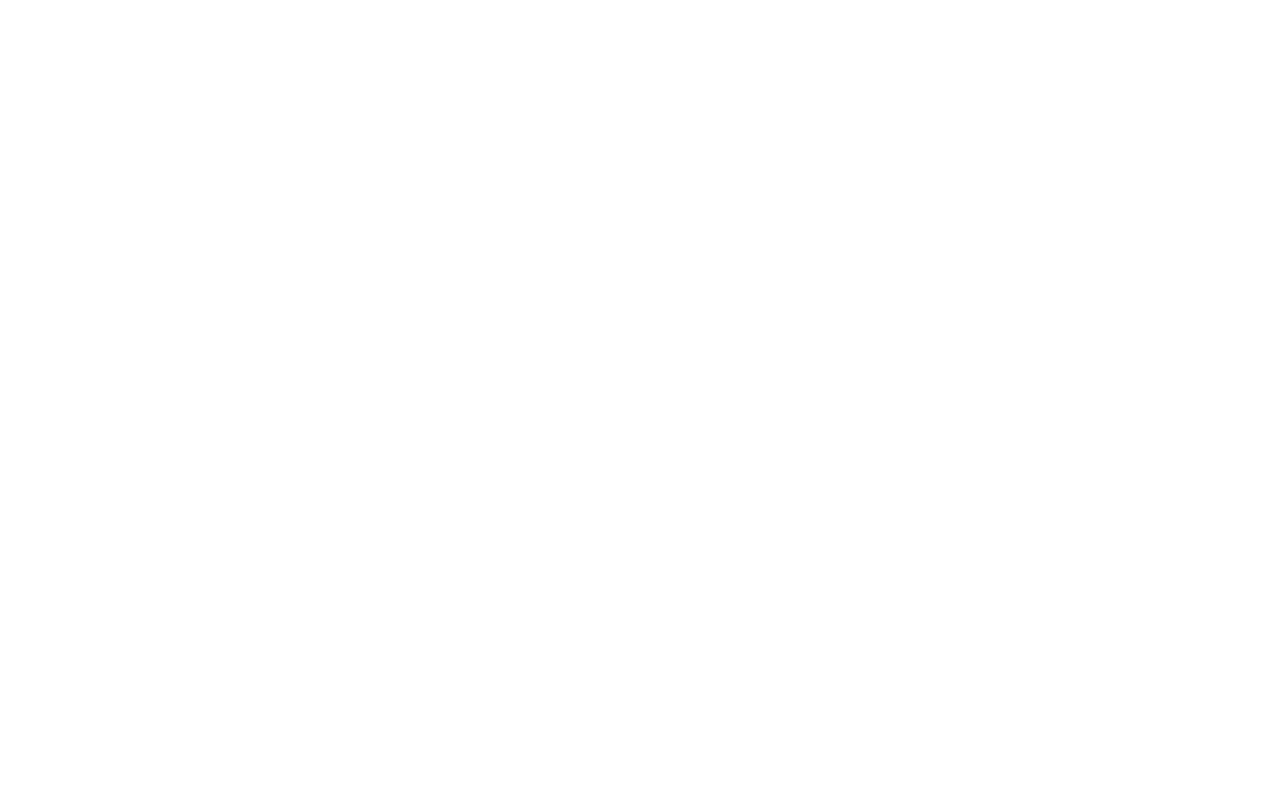
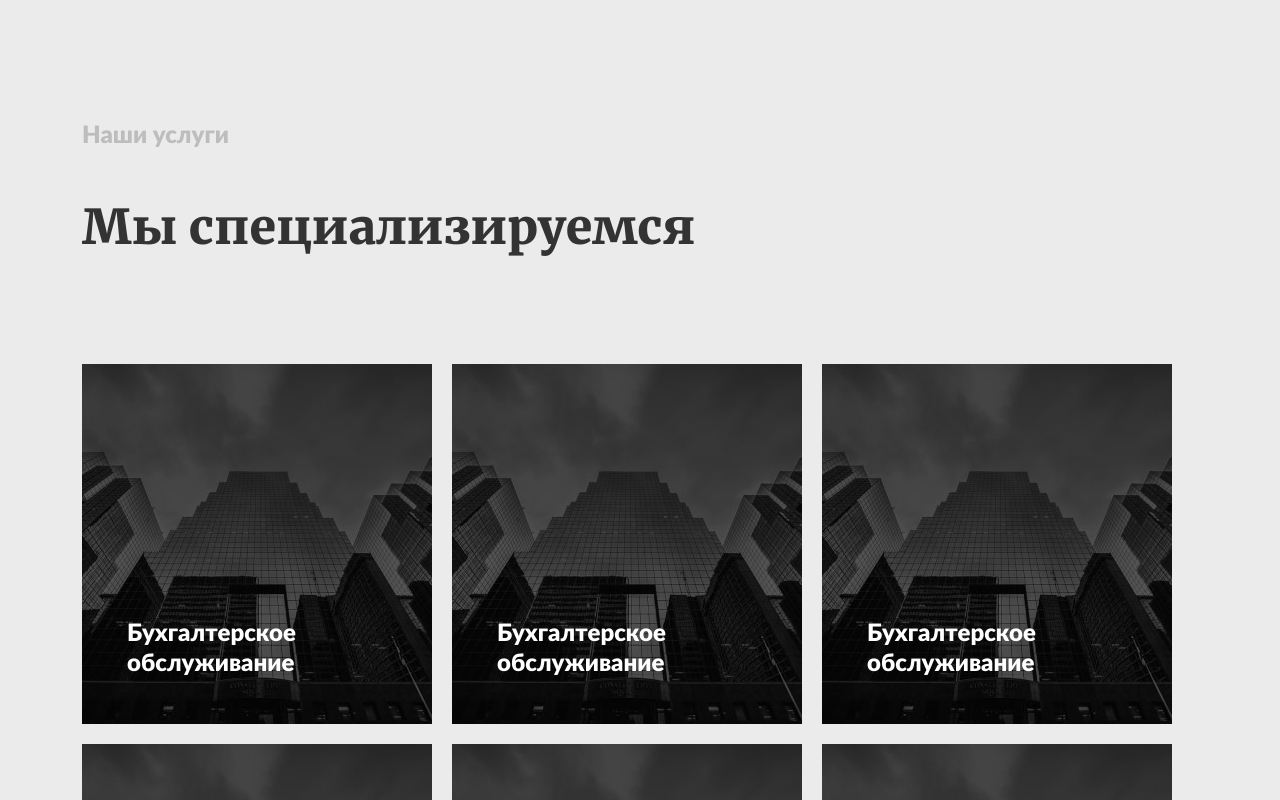
Before and after one commit to efimov-it/buhone-landingpage, a JavaScript app: page / in a window 1280 px wide. Shown: the part 800-1600 px from the top of the page. Before the commit the page ends 800 px from the top, so only its background shows below. Built offline with nearby package versions, Linux system fonts and the light colour scheme; the HTML template or start-up script is replaced by a standard one; a web font is replaced by a local one.

Commit message:
Our service block created.

```diff
--- a/src/App.js
+++ b/src/App.js
@@ -1,11 +1,13 @@
-import './app.scss'
-import Header from './components/header'
-import MainBanner from './components/main-banner'
+import "./app.scss"
+import Header from "./components/header"
+import MainBanner from "./components/main-banner"
+import OurService from "./components/our-service"
 function App() {
   return <>
     <Header />
     <main>
       <MainBanner />
+      <OurService />
     </main>
   </>
 }
--- a/src/app.scss
+++ b/src/app.scss
@@ -4,6 +4,7 @@ $accent : #005FA3;
 $padding-left-right : calc(50vw - 558px);
 
 @import "./components/slider-template/index.scss";
+@import "./components/grey-section/index.scss";
 
 @import "./components/header/index.scss";
 @import "./components/logo/index.scss";
@@ -11,6 +12,8 @@ $padding-left-right : calc(50vw - 558px);
 @import "./components/navigation/index.scss";
 
 @import "./components/main-banner/index.scss";
+
+@import "./components/our-service/index.scss";
 
 @font-face {
     font-family: "LatoRegular";
@@ -64,6 +67,6 @@ h2.head-text {
 h3.head-text {
     font-size: 24px;
     font-family: LatoBlack;
-    color: #dbdbdb;
+    color: #BDBDBD;
     line-height: 33px;
 }
--- /dev/null
+++ b/src/components/grey-section/index.js
@@ -0,0 +1,12 @@
+export default function GreySection ({smallHeader, bigHeader, children, className}) {
+    return (
+        <section
+            className={"grey-section " + (className ? className : "")}
+        >
+            <h3 className="head-text grey-section_small-header">{smallHeader}</h3>
+            <h2 className="head-text grey-section_big-header">{bigHeader}</h2>
+
+            {children}
+        </section>
+    )
+}
--- /dev/null
+++ b/src/components/grey-section/index.scss
@@ -0,0 +1,12 @@
+.grey-section {
+    padding: 140px $padding-left-right 140px;
+    background: #ebebeb;
+
+    &_small-header {
+        margin-bottom: 40px;
+    }
+
+    &_big-header {
+        margin-bottom: 102px;
+    }
+}
--- /dev/null
+++ b/src/components/our-service/index.js
@@ -0,0 +1,56 @@
+import GreySection from "../grey-section"
+
+export default function OurService () {
+    const service = [
+        {
+            name: "Бухгалтерское обслуживание",
+            image: "/img/service/1.jpg"
+        },
+        {
+            name: "Бухгалтерское обслуживание",
+            image: "/img/service/1.jpg"
+        },
+        {
+            name: "Бухгалтерское обслуживание",
+            image: "/img/service/1.jpg"
+        },
+        {
+            name: "Бухгалтерское обслуживание",
+            image: "/img/service/1.jpg"
+        },
+        {
+            name: "Бухгалтерское обслуживание",
+            image: "/img/service/1.jpg"
+        },
+        {
+            name: "Бухгалтерское обслуживание",
+            image: "/img/service/1.jpg"
+        },
+    ]
+
+    return (
+        <GreySection
+            className="our-service"
+            smallHeader="Наши услуги"
+            bigHeader="Мы специализируемся"
+        >
+            <div className="our-service_catalog">
+                {
+                    service.map(({name, image}, key) =>
+                        <article
+                            className="our-service_catalog-item"
+                            key={key}
+                        >
+                            <img
+                                src={image}
+                                className="our-service_catalog-image"
+                            />
+                            <div className="our-service_catalog-fade" />
+                            <h2 className="our-service_catalog-text">{name}</h2>
+                        </article>
+                    )
+                }
+            </div>
+        </GreySection>
+    )
+}
--- /dev/null
+++ b/src/components/our-service/index.scss
@@ -0,0 +1,58 @@
+.our-service {
+
+
+    &_catalog {
+        display: flex;
+        align-items: center;
+        flex-wrap: wrap;
+
+        &-item {
+            min-width: 350px;
+            max-width: 350px;
+            min-height: 360px;
+            max-height: 360px;
+            position: relative;
+            margin-bottom: 20px;
+
+            &:not(:nth-child(3n)) {
+                margin-right: 20px;
+            }
+        }
+
+        &-image {
+            width: 100%;
+            height: 100%;
+            object-fit: cover;
+            filter: grayscale(1);
+        }
+
+        &-fade {
+            position: absolute;
+            top: 0px;
+            left: 0px;
+            width: 100%;
+            height: 100%;
+            opacity: 0;
+            background: rgba(#2da7ff, .45);
+            transition: opacity .3s ease-in-out;
+            z-index: 1;
+
+        }
+
+        &-item:hover > &-fade {
+            opacity: 1;
+        }
+
+        &-text {
+            position: absolute;
+            bottom: 45px;
+            left: 45px;
+            right: 45px;
+            color: #ffffff;
+            font-family: LatoBlack;
+            font-size: 24px;
+            line-height: 30px;
+            z-index: 2;
+        }
+    }
+}
```
Also changed, not shown: public/img/service/1.jpg (added).
